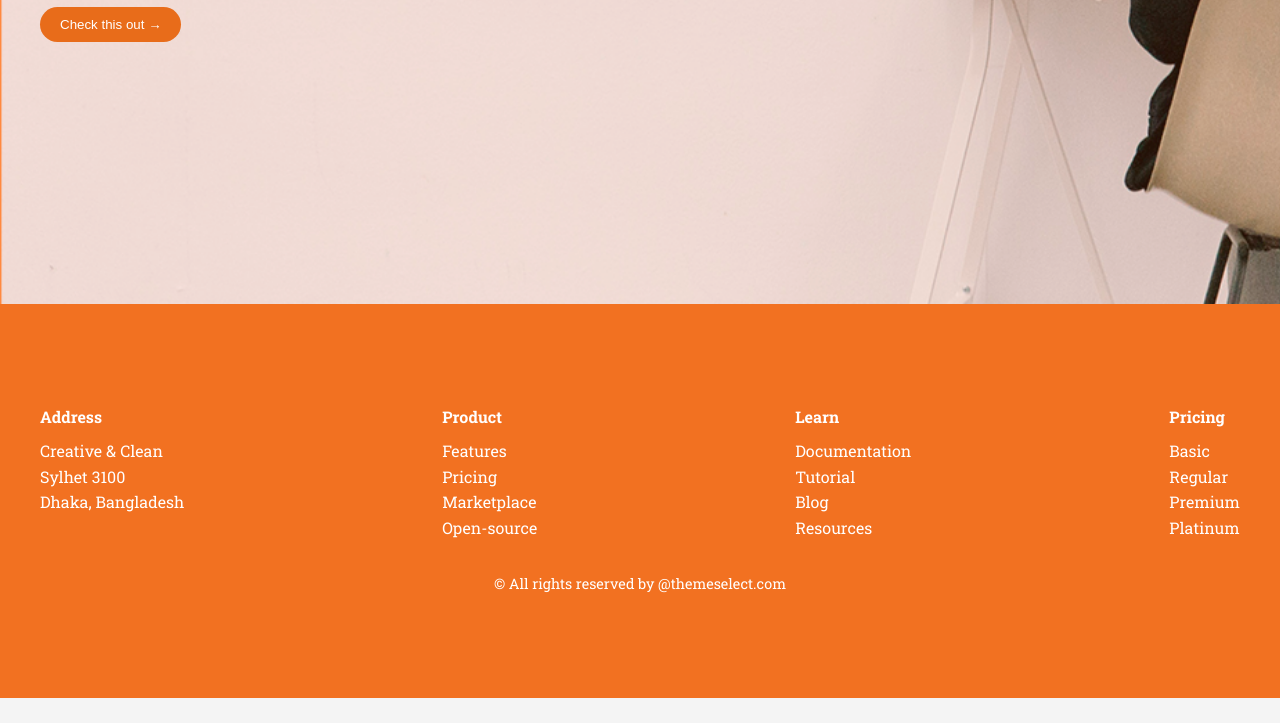
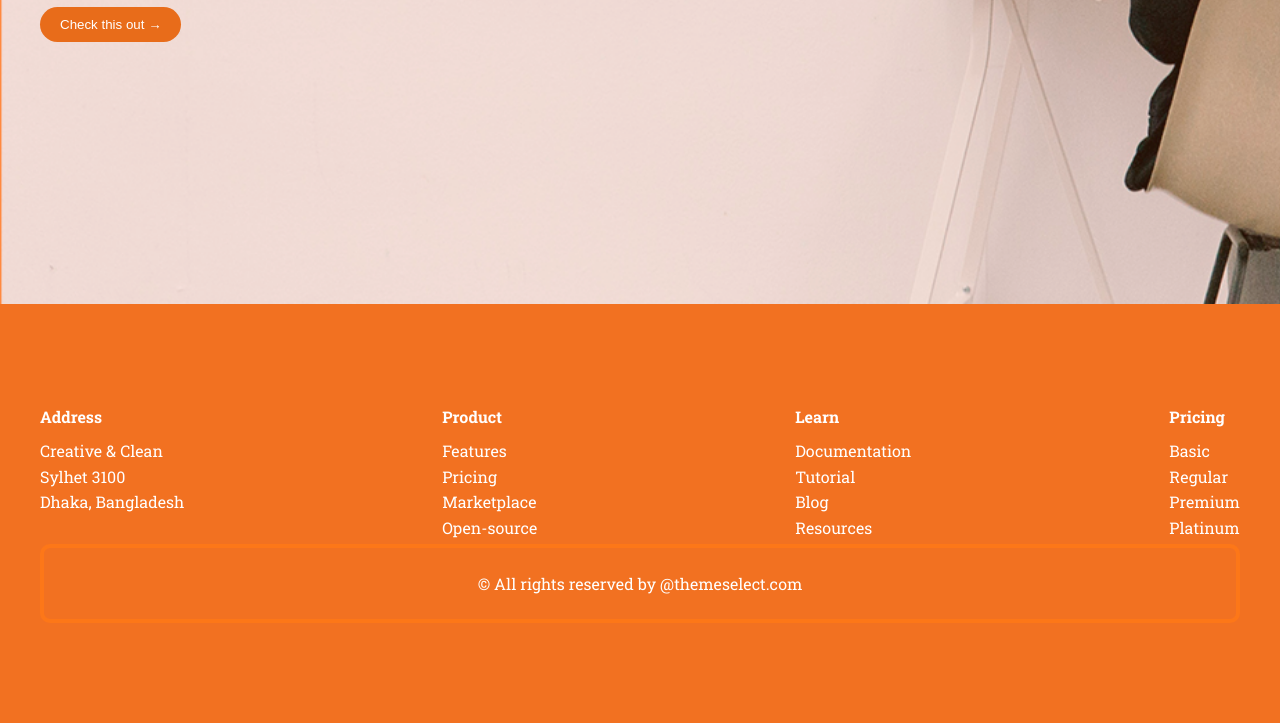
Before and after one commit to camiagu0901/PROYECTO-2, a plain HTML site: page index.html in a window 1280 px wide. Shown: the part 2127-2850 px from the top of the page. Before the commit the page ends 2825 px from the top, so only its background shows below. Drawn offline with Linux system fonts and the light colour scheme.

Commit message:
CA-página casi terminada

```diff
--- a/index.html
+++ b/index.html
@@ -78,7 +78,7 @@
                 <p>Basic<br />Regular<br />Premium<br />Platinum</p>
             </div>
         </div>
-        <div class="footer-bottom">
+        <div class="footer-container">
             <p>© All rights reserved by @themeselect.com</p>
         </div>
     </footer>
--- a/style/style.css
+++ b/style/style.css
@@ -104,8 +104,10 @@ section.feature img {
   margin: 0.2em 0;
 }
 
-.footer-bottom {
+.footer-container {
   text-align: center;
-  margin-top: 2em;
-  font-size: 0.9em;
+  border: 4px solid #fd7718;
+  padding: 20px;
+  border-radius: 10px;
+  background-color:  #f27121;
 }
```
